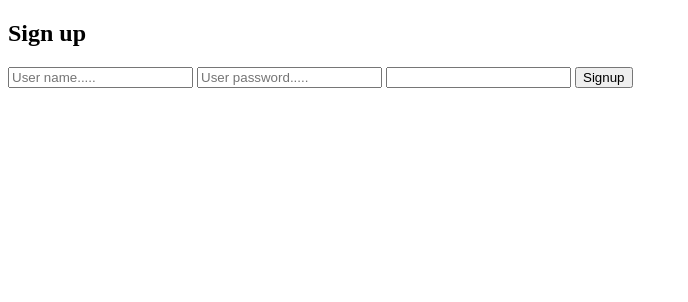
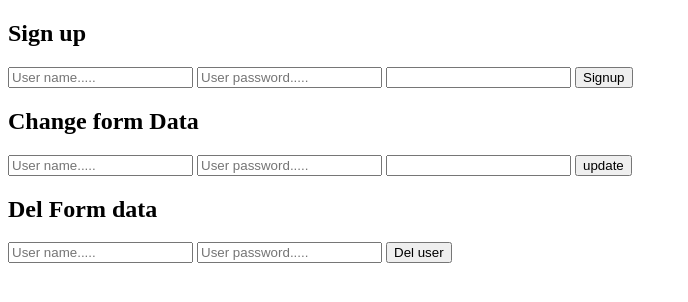
Before and after one commit to Saba-sa/Learning-PHP, a PHP site: page / in a window 1280 px wide. Shown: the top 302 px of the page, without its empty margins (0-688 px from the left). Run offline with PHP 8.4, Linux system fonts and the light colour scheme.

Commit message:
Add user update and delete forms with backend handling

```diff
--- a/index.php
+++ b/index.php
@@ -16,6 +16,20 @@
         <input type="text" name="email" id="e-mail">
         <button>Signup</button>
     </form>
+    <h2>Change form Data</h2>
+    <form action="includes/change.inc.php" method="post">
+        <input type="text" name="username" placeholder="User name.....">
+        <input type="password" name="pwd" placeholder="User password.....">
+        <input type="text" name="email" id="e-mail">
+        <button>update</button>
+    </form>
+    <h2>Del Form data</h2>
+    <form action="includes/del.inc.php" method="post">
+        <input type="text" name="username" placeholder="User name.....">
+        <input type="password" name="pwd" placeholder="User password.....">
+
+        <button>Del user</button>
+    </form>
 
 
 </body>
```
Also changed, not shown: includes/change.inc.php (added, +28 -0 lines), includes/del.inc.php (added, +26 -0 lines).
